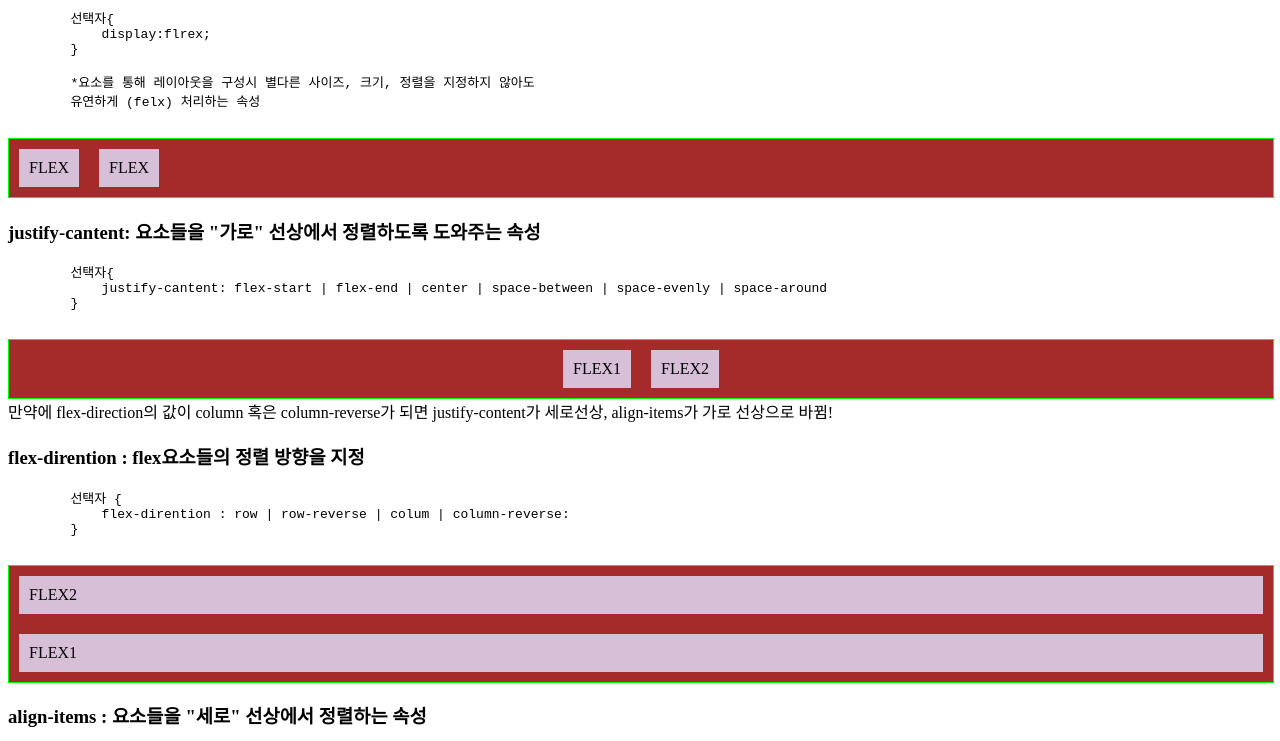
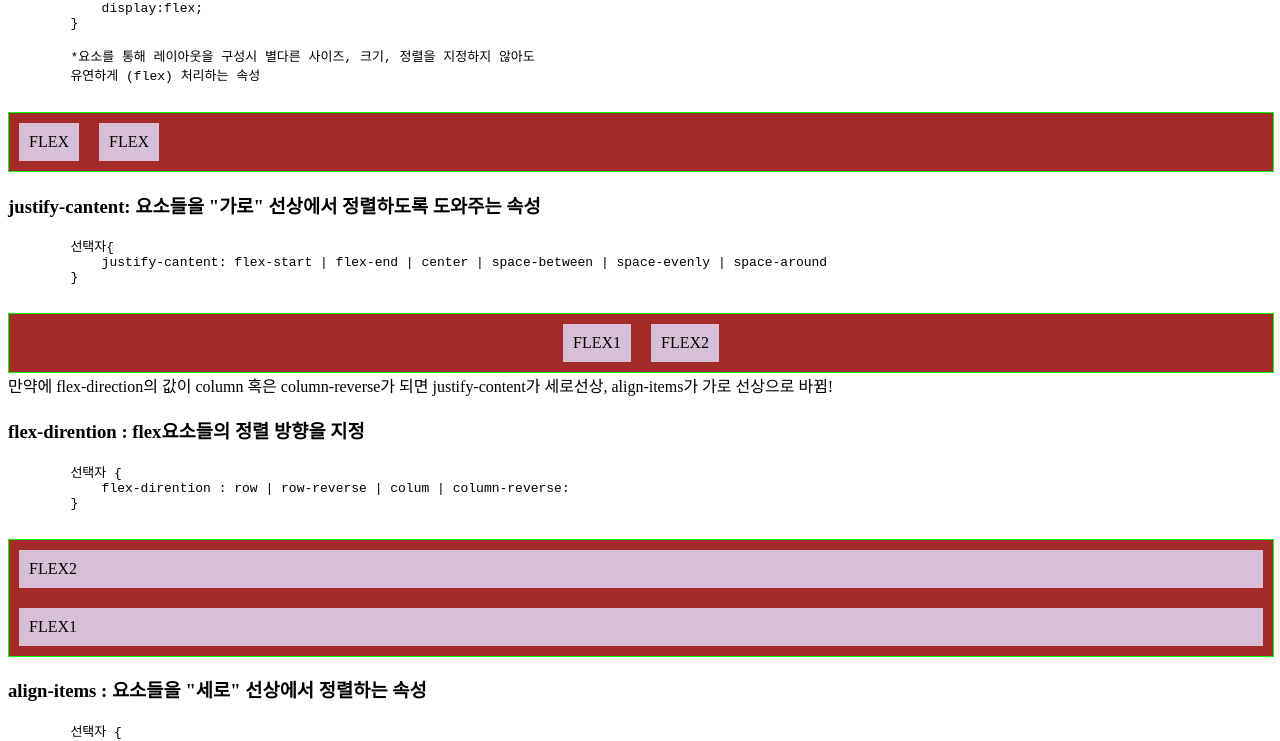
Before and after one commit to baekkayoung/01_front-workspace, a plain HTML site: page 02_CSS3/14_플렉스관련스타일.html in a window 1280 px wide. Shown: the part 107-848 px from the top of the page. Drawn offline with Linux system fonts and the light colour scheme.

Commit message:
Update 14_플렉스관련스타일.html

```diff
--- a/02_CSS3/14_플렉스관련스타일.html
+++ b/02_CSS3/14_플렉스관련스타일.html
@@ -36,21 +36,6 @@
             flex-direction: column; /*세로로 정렬*/
             flex-direction: column-reverse; /*세로 기준으로 역순*/
 
-
-
-
-
-
-
-
-
-
-
-
-
-
-
-
         }
 
         .align-items-test {
@@ -67,15 +52,15 @@
 
     </style>
 </head>
-<body>+
+<body>
     <h1>플렉스 관련 스타일</h1>
     <pre>
         선택자{
-            display:flrex;
+            display:flex;
         }
 
         *요소를 통해 레이아웃을 구성시 별다른 사이즈, 크기, 정렬을 지정하지 않아도
-        유연하게 (felx) 처리하는 속성
+        유연하게 (flex) 처리하는 속성
     </pre>
 
 
@@ -98,6 +83,8 @@
     </div>
     만약에 flex-direction의 값이 column 혹은 column-reverse가 되면
     justify-content가 세로선상, align-items가 가로 선상으로 바뀜!
+
+
     <h3>flex-dirention : flex요소들의 정렬 방향을 지정</h3>
     <pre>
         선택자 {
```
